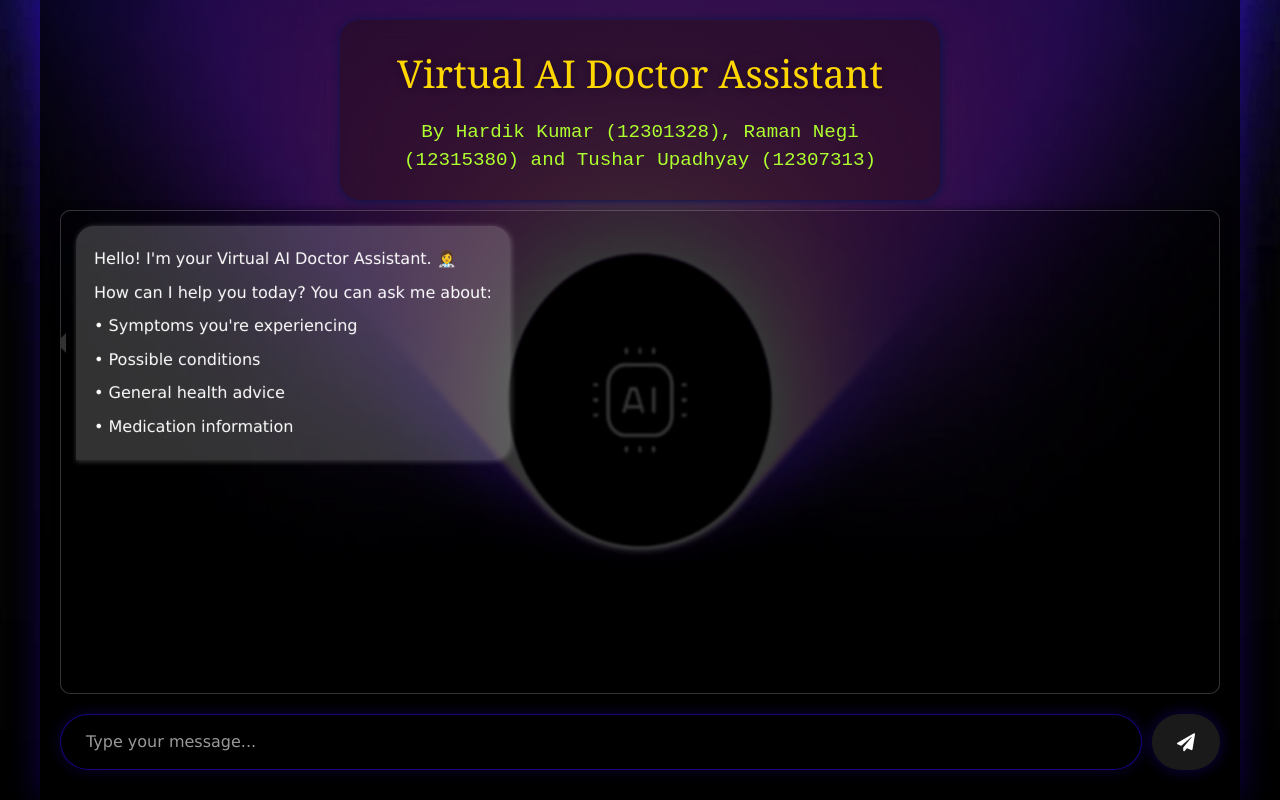
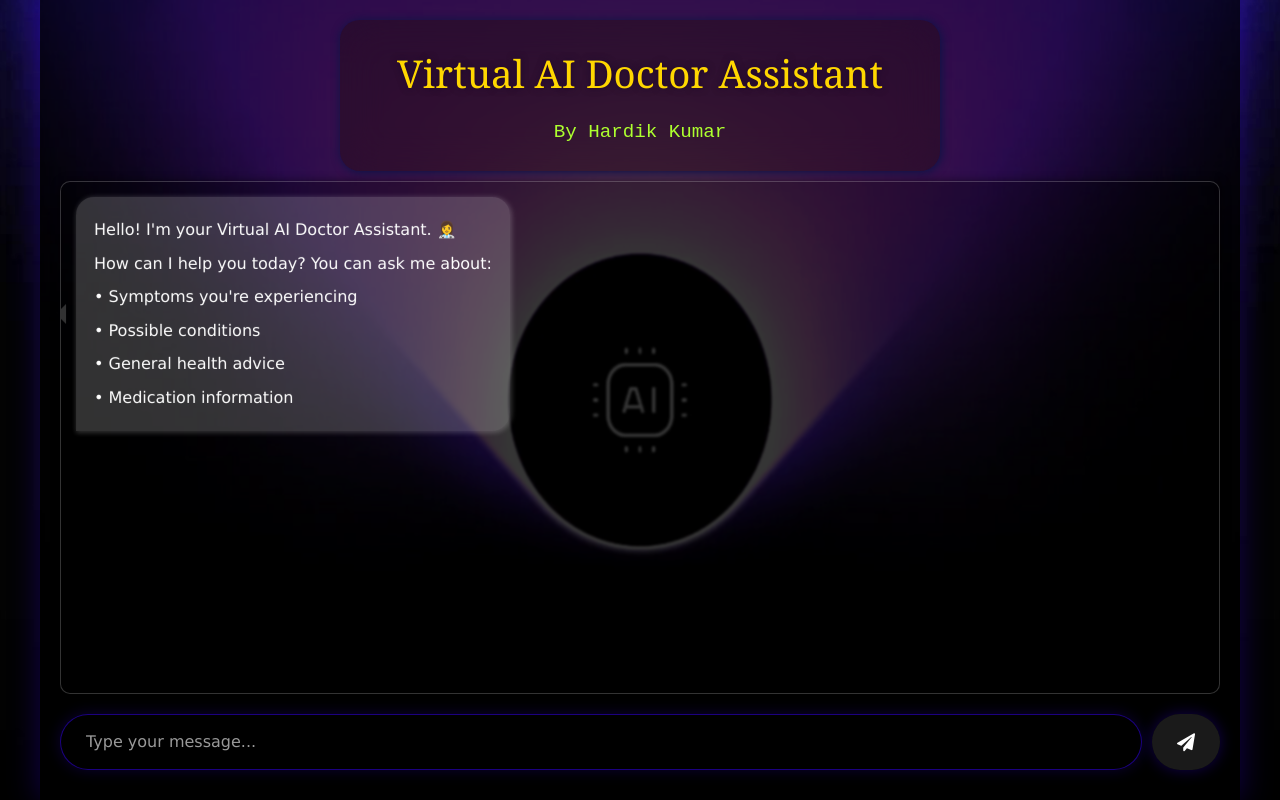
Before and after one commit to hardikkumar4472/Doctor-Assistance-Chatbot, a Flask app: page / in a window 1280 px wide. Run offline with Flask 3, Linux system fonts and the light colour scheme; some web fonts are replaced.

Commit message:
Update index.html

```diff
--- a/templates/index.html
+++ b/templates/index.html
@@ -543,7 +543,7 @@
     <div class="chat-container">
         <div class="header-text">
             <h1>Virtual AI Doctor Assistant</h1>
-            <h5>By Hardik Kumar (12301328), Raman Negi (12315380) and Tushar Upadhyay (12307313)</h5>
+            <h5>By Hardik Kumar </h5>
         </div>
         <div class="chat-box" id="chat-box"></div>
         <form id="chat-form">
```
